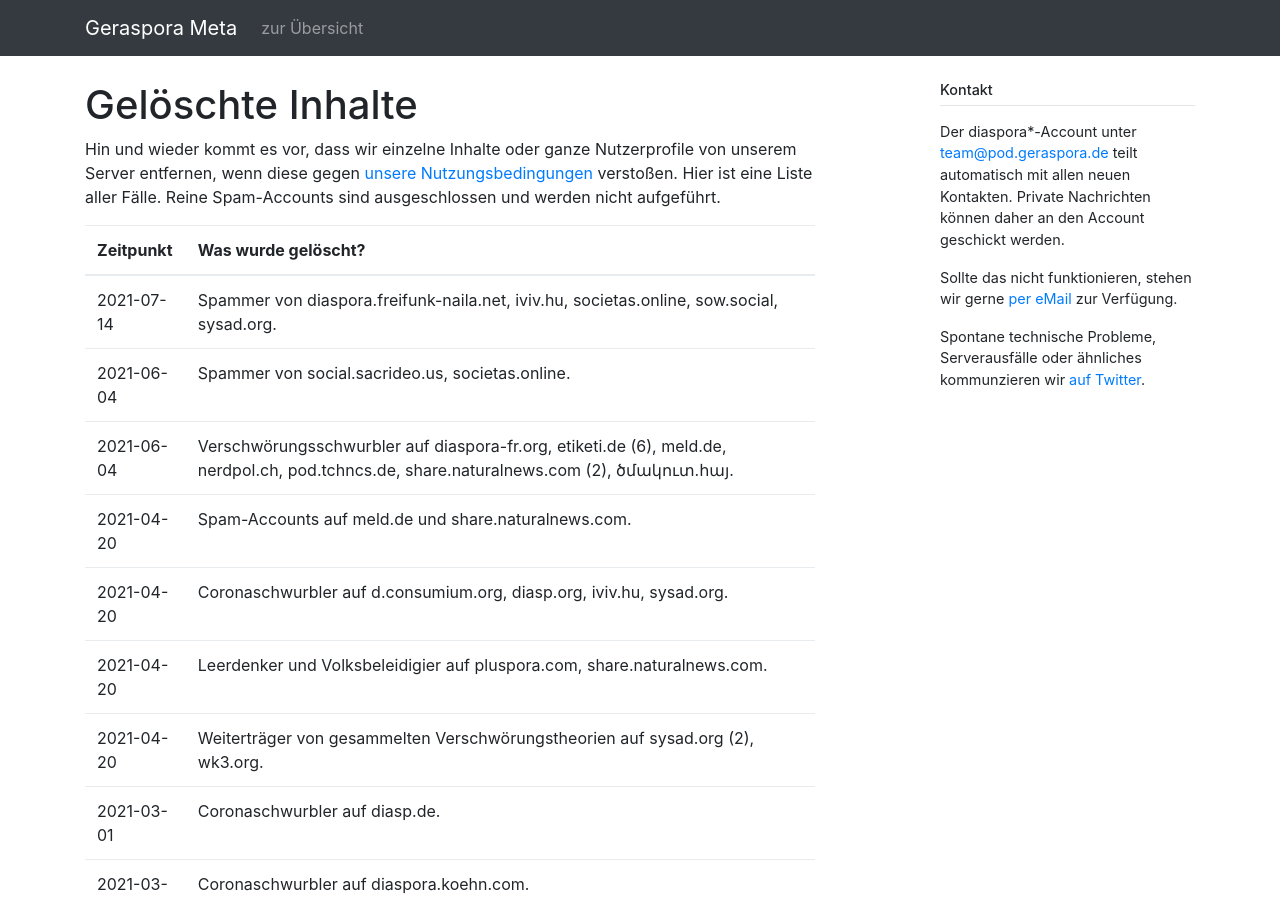
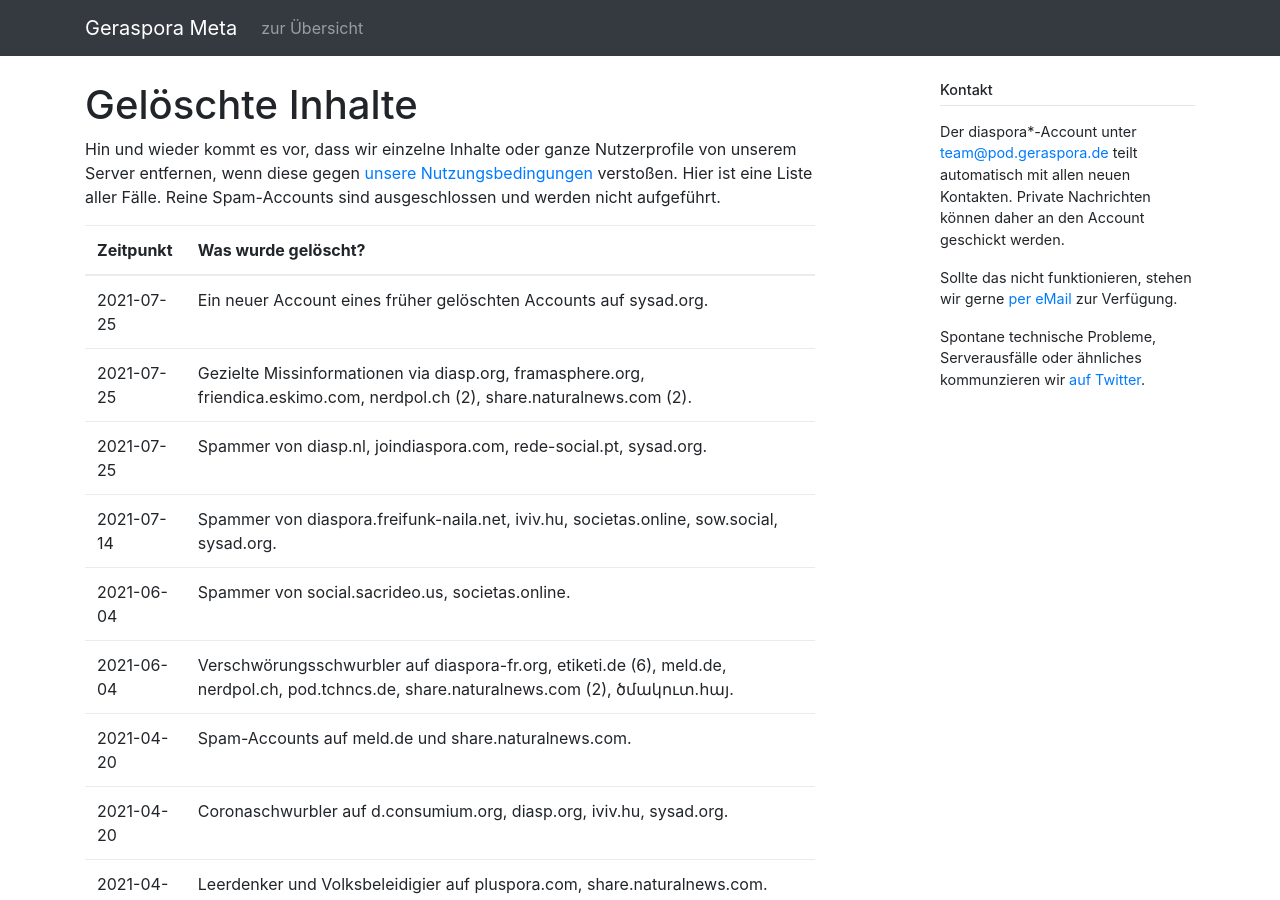
Before and after one commit to geraspora/meta, a Jekyll site: the page built from pod/deleted_contents.md, in a window 1280 px wide and 900 px high. Built offline with Jekyll 4.4.1, drawn with Linux system fonts in a browser that asks for light colours.

Commit message:
new deletions

```diff
--- a/pod/deleted_contents.md
+++ b/pod/deleted_contents.md
@@ -8,6 +8,9 @@ Hin und wieder kommt es vor, dass wir einzelne Inhalte oder ganze Nutzerprofile
 
 | Zeitpunkt  | Was wurde gelöscht?                                                                                                                                                                                                                                                                                                                                                                                                                                                                                                                                                                                                                                                                                                                                                                                                                                                                                                                                                       |
 | ---------- | ------------------------------------------------------------------------------------------------------------------------------------------------------------------------------------------------------------------------------------------------------------------------------------------------------------------------------------------------------------------------------------------------------------------------------------------------------------------------------------------------------------------------------------------------------------------------------------------------------------------------------------------------------------------------------------------------------------------------------------------------------------------------------------------------------------------------------------------------------------------------------------------------------------------------------------------------------------------------- |
+| 2021-07-25 | Ein neuer Account eines früher gelöschten Accounts auf sysad.org.                                                                                                                                                                                                                                                                                                                                                                                                                                                                                                                                                                                                                                                                                                                                                                                                                                                                                                         |
+| 2021-07-25 | Gezielte Missinformationen via diasp.org, framasphere.org, friendica.eskimo.com, nerdpol.ch (2), share.naturalnews.com (2).                                                                                                                                                                                                                                                                                                                                                                                                                                                                                                                                                                                                                                                                                                                                                                                                                                               |
+| 2021-07-25 | Spammer von diasp.nl, joindiaspora.com, rede-social.pt, sysad.org.                                                                                                                                                                                                                                                                                                                                                                                                                                                                                                                                                                                                                                                                                                                                                                                                                                                                                                        |
 | 2021-07-14 | Spammer von diaspora.freifunk-naila.net, iviv.hu, societas.online, sow.social, sysad.org.                                                                                                                                                                                                                                                                                                                                                                                                                                                                                                                                                                                                                                                                                                                                                                                                                                                                                 |
 | 2021-06-04 | Spammer von social.sacrideo.us, societas.online.                                                                                                                                                                                                                                                                                                                                                                                                                                                                                                                                                                                                                                                                                                                                                                                                                                                                                                                          |
 | 2021-06-04 | Verschwörungsschwurbler auf diaspora-fr.org, etiketi.de (6), meld.de, nerdpol.ch, pod.tchncs.de, share.naturalnews.com (2), ծմակուտ.հայ.                                                                                                                                                                                                                                                                                                                                                                                                                                                                                                                                                                                                                                                                                                                                                                                                                                  |
```
